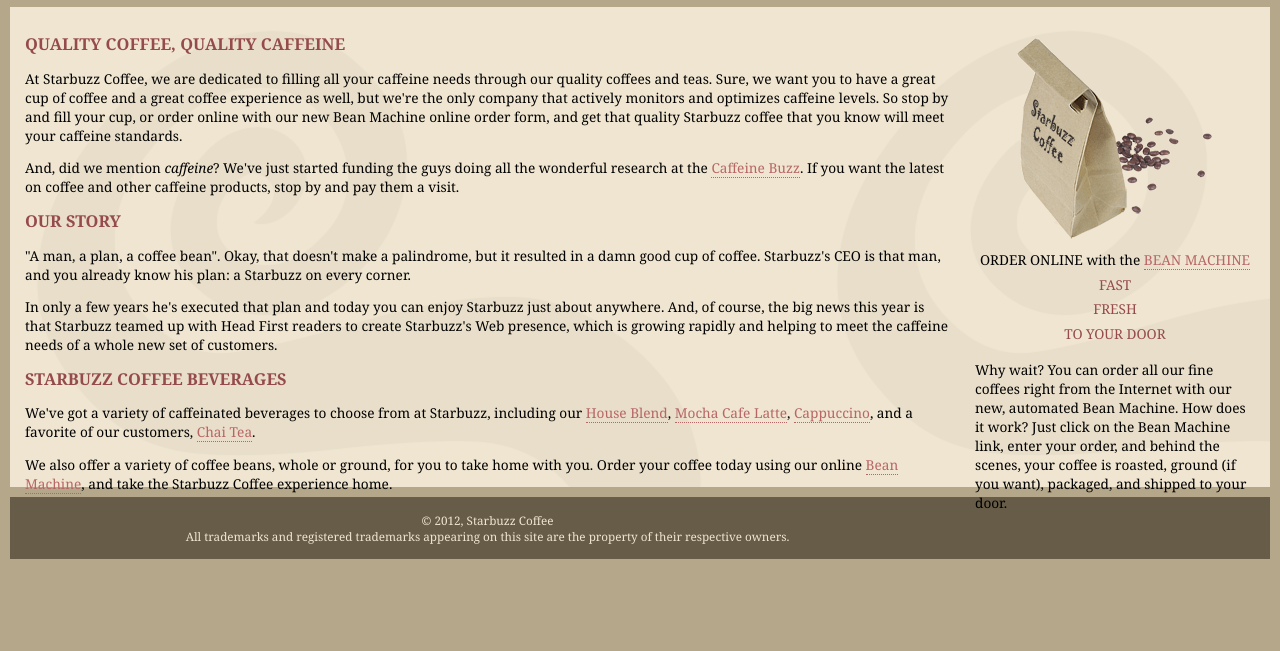
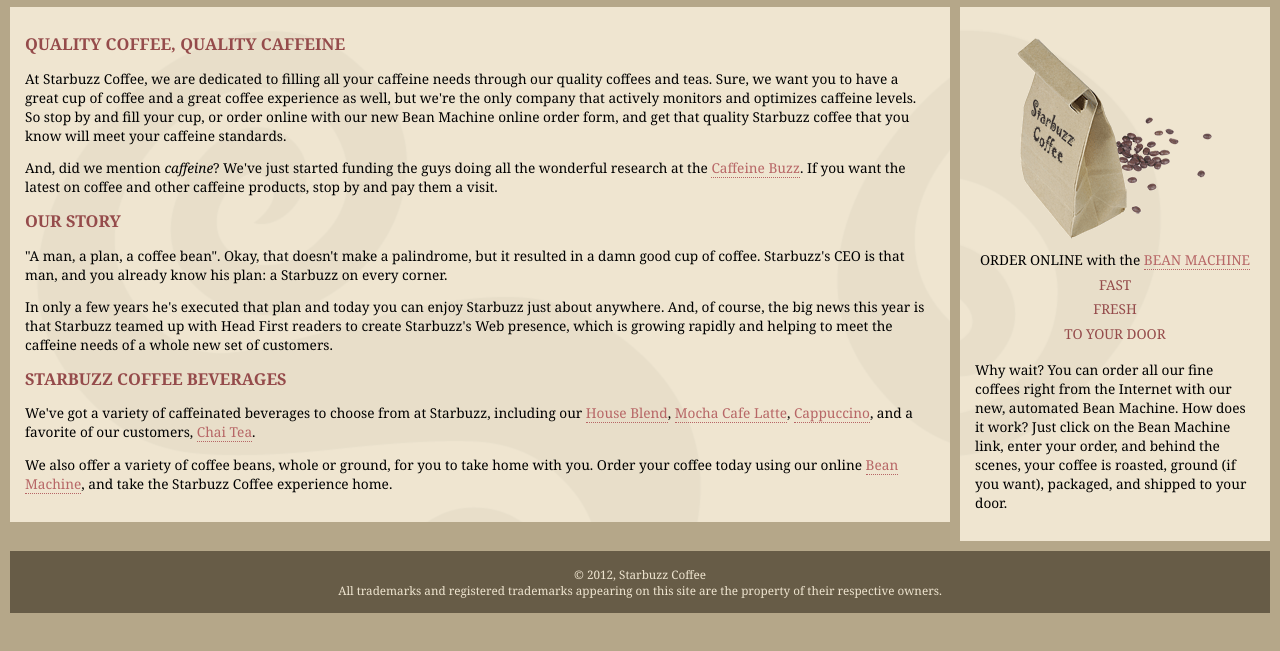
Before and after one commit to guwen04/wangyezhizuo, a plain HTML site: page wangyezhizuo/08starbuzz/index.html in a window 1280 px wide. Shown: the part 121-772 px from the top of the page. Drawn offline with Linux system fonts and the light colour scheme.

Commit message:
4.17修改

```diff
--- a/wangyezhizuo/08starbuzz/starbuzz.css
+++ b/wangyezhizuo/08starbuzz/starbuzz.css
@@ -15,12 +15,11 @@ body {
   background:       #efe5d0 url(images/background.gif) top left;
   font-size:        105%;
   padding:          15px;
-  margin:           0px 10px 10px 10px;
-  height: 450px;
+  margin:           0px 330px 10px 10px;
 }
 
 .sidebar {
-  /* background:       #efe5d0 url(images/background.gif) bottom right; */
+  background:       #efe5d0 url(images/background.gif) bottom right;
   font-size:        105%;
   padding:          15px;
   margin:           0px 10px 10px 10px;
@@ -36,6 +35,7 @@ body {
   padding:          15px;
   margin:           10px;
   font-size:        90%;
+  clear: right;
 }
 
 h1 {
```
